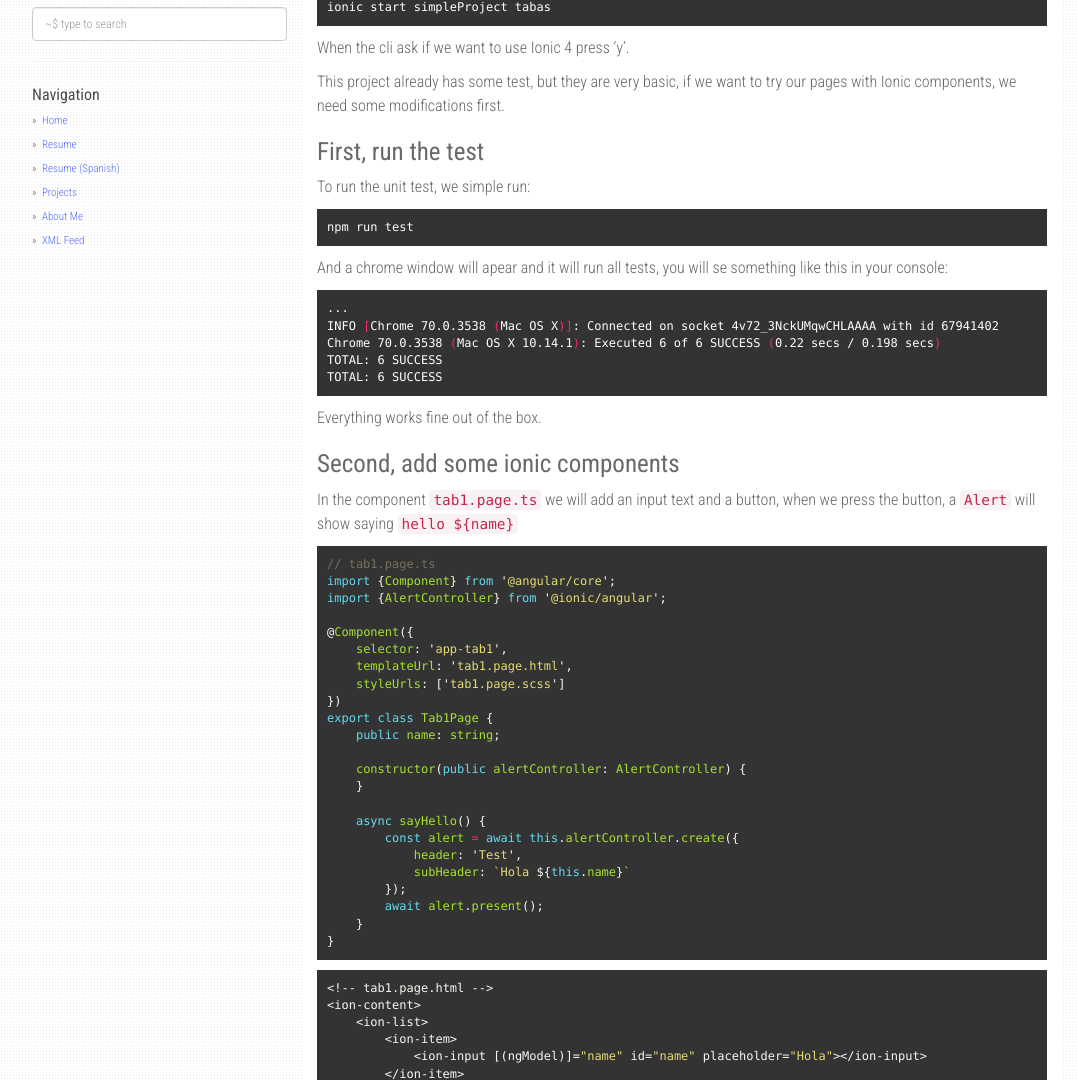
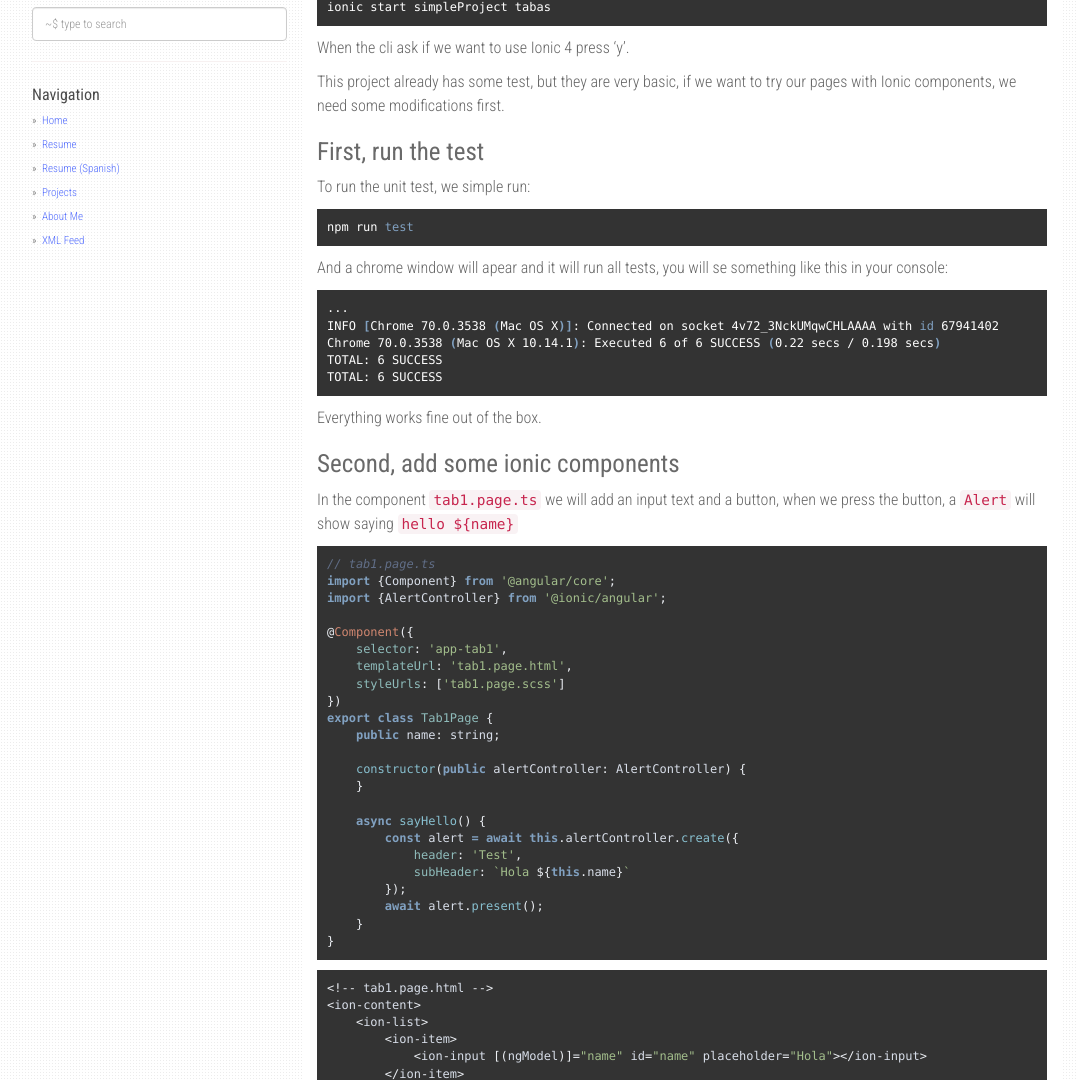
Before and after one commit to aVolpe/aVolpe.github.io, a Jekyll site: the page built from _posts/2018-12-07-test-ionic-4.md, in a window 1280 px wide and 1400 px high. Shown: the part 320-1400 px from the top of the window, without its empty margins (53-1131 px from the left). Built offline with Jekyll 4.4.1, drawn with Linux system fonts in a browser that asks for light colours; nearby versions of some CDN libraries; comment, search, counter and statistics services are not loaded.

Commit message:
feat: Improve syntax highligth and comments and share
Comments and share are rarely used features of this blog.

```diff
--- a/_layouts/post.html
+++ b/_layouts/post.html
@@ -14,7 +14,6 @@
 
 <div class="content">
   <div class="post">{{ content }}</div>
-  {% include share-page.html %}
 </div>
 
 {% assign hasSimilar = '' %}
@@ -53,21 +52,3 @@
     <a class="next" href="{{ page.next.url }}">{{ page.next.title }} &raquo;</a>
   {% endif %}
 </div>
-
-<div class="disqus-comments">
-  <div id="disqus_thread"></div>
-  <script type="text/javascript">
-    /* <![CDATA[ */
-    var disqus_shortname = "{{ site.disqus_shortname }}";
-    var disqus_identifier = "{{ site.url }}_{{ page.title }}";
-    var disqus_title = "{{ page.title }}";
-
-    /* * * DON'T EDIT BELOW THIS LINE * * */
-    (function() {
-        var dsq = document.createElement('script'); dsq.type = 'text/javascript'; dsq.async = true;
-        dsq.src = '//' + disqus_shortname + '.disqus.com/embed.js';
-        (document.getElementsByTagName('head')[0] || document.getElementsByTagName('body')[0]).appendChild(dsq);
-    })();
-    /* ]]> */
-  </script>
-</div>
--- a/static/css/syntax.css
+++ b/static/css/syntax.css
@@ -1,59 +1,86 @@
-.highlight .hll { background-color: #49483e }
-.highlight .c { color: #75715e } /* Comment */
-.highlight .err { color: #960050; background-color: #1e0010 } /* Error */
-.highlight .k { color: #66d9ef } /* Keyword */
-.highlight .l { color: #ae81ff } /* Literal */
-.highlight .n { color: #f8f8f2 } /* Name */
-.highlight .o { color: #f92672 } /* Operator */
-.highlight .p { color: #f8f8f2 } /* Punctuation */
-.highlight .cm { color: #75715e } /* Comment.Multiline */
-.highlight .cp { color: #75715e } /* Comment.Preproc */
-.highlight .c1 { color: #75715e } /* Comment.Single */
-.highlight .cs { color: #75715e } /* Comment.Special */
-.highlight .ge { font-style: italic } /* Generic.Emph */
-.highlight .gs { font-weight: bold } /* Generic.Strong */
-.highlight .kc { color: #66d9ef } /* Keyword.Constant */
-.highlight .kd { color: #66d9ef } /* Keyword.Declaration */
-.highlight .kn { color: #f92672 } /* Keyword.Namespace */
-.highlight .kp { color: #66d9ef } /* Keyword.Pseudo */
-.highlight .kr { color: #66d9ef } /* Keyword.Reserved */
-.highlight .kt { color: #66d9ef } /* Keyword.Type */
-.highlight .ld { color: #e6db74 } /* Literal.Date */
-.highlight .m { color: #ae81ff } /* Literal.Number */
-.highlight .s { color: #e6db74 } /* Literal.String */
-.highlight .na { color: #a6e22e } /* Name.Attribute */
-.highlight .nb { color: #f8f8f2 } /* Name.Builtin */
-.highlight .nc { color: #a6e22e } /* Name.Class */
-.highlight .no { color: #66d9ef } /* Name.Constant */
-.highlight .nd { color: #a6e22e } /* Name.Decorator */
-.highlight .ni { color: #f8f8f2 } /* Name.Entity */
-.highlight .ne { color: #a6e22e } /* Name.Exception */
-.highlight .nf { color: #a6e22e } /* Name.Function */
-.highlight .nl { color: #f8f8f2 } /* Name.Label */
-.highlight .nn { color: #f8f8f2 } /* Name.Namespace */
-.highlight .nx { color: #a6e22e } /* Name.Other */
-.highlight .py { color: #f8f8f2 } /* Name.Property */
-.highlight .nt { color: #f92672 } /* Name.Tag */
-.highlight .nv { color: #f8f8f2 } /* Name.Variable */
-.highlight .ow { color: #f92672 } /* Operator.Word */
-.highlight .w { color: #f8f8f2 } /* Text.Whitespace */
-.highlight .mf { color: #ae81ff } /* Literal.Number.Float */
-.highlight .mh { color: #ae81ff } /* Literal.Number.Hex */
-.highlight .mi { color: #ae81ff } /* Literal.Number.Integer */
-.highlight .mo { color: #ae81ff } /* Literal.Number.Oct */
-.highlight .sb { color: #e6db74 } /* Literal.String.Backtick */
-.highlight .sc { color: #e6db74 } /* Literal.String.Char */
-.highlight .sd { color: #e6db74 } /* Literal.String.Doc */
-.highlight .s2 { color: #e6db74 } /* Literal.String.Double */
-.highlight .se { color: #ae81ff } /* Literal.String.Escape */
-.highlight .sh { color: #e6db74 } /* Literal.String.Heredoc */
-.highlight .si { color: #e6db74 } /* Literal.String.Interpol */
-.highlight .sx { color: #e6db74 } /* Literal.String.Other */
-.highlight .sr { color: #e6db74 } /* Literal.String.Regex */
-.highlight .s1 { color: #e6db74 } /* Literal.String.Single */
-.highlight .ss { color: #e6db74 } /* Literal.String.Symbol */
-.highlight .bp { color: #f8f8f2 } /* Name.Builtin.Pseudo */
-.highlight .vc { color: #f8f8f2 } /* Name.Variable.Class */
-.highlight .vg { color: #f8f8f2 } /* Name.Variable.Global */
-.highlight .vi { color: #f8f8f2 } /* Name.Variable.Instance */
-.highlight .il { color: #ae81ff } /* Literal.Number.Integer.Long */
+/* This file was generated using `pygmentize -S nord-darker -f html -a .highlight` */
+pre { line-height: 125%; }
+td.linenos .normal { color: #D8DEE9; background-color: #242933; padding-left: 5px; padding-right: 5px; }
+span.linenos { color: #D8DEE9; background-color: #242933; padding-left: 5px; padding-right: 5px; }
+td.linenos .special { color: #242933; background-color: #D8DEE9; padding-left: 5px; padding-right: 5px; }
+span.linenos.special { color: #242933; background-color: #D8DEE9; padding-left: 5px; padding-right: 5px; }
+.highlight .hll { background-color: #3B4252 }
+.highlight { background: #242933; color: #d8dee9 }
+.highlight .c { color: #616e87; font-style: italic } /* Comment */
+.highlight .err { color: #bf616a } /* Error */
+.highlight .esc { color: #d8dee9 } /* Escape */
+.highlight .g { color: #d8dee9 } /* Generic */
+.highlight .k { color: #81a1c1; font-weight: bold } /* Keyword */
+.highlight .l { color: #d8dee9 } /* Literal */
+.highlight .n { color: #d8dee9 } /* Name */
+.highlight .o { color: #81a1c1; font-weight: bold } /* Operator */
+.highlight .x { color: #d8dee9 } /* Other */
+.highlight .p { color: #eceff4 } /* Punctuation */
+.highlight .ch { color: #616e87; font-style: italic } /* Comment.Hashbang */
+.highlight .cm { color: #616e87; font-style: italic } /* Comment.Multiline */
+.highlight .cp { color: #5e81ac; font-style: italic } /* Comment.Preproc */
+.highlight .cpf { color: #616e87; font-style: italic } /* Comment.PreprocFile */
+.highlight .c1 { color: #616e87; font-style: italic } /* Comment.Single */
+.highlight .cs { color: #616e87; font-style: italic } /* Comment.Special */
+.highlight .gd { color: #bf616a } /* Generic.Deleted */
+.highlight .ge { color: #d8dee9; font-style: italic } /* Generic.Emph */
+.highlight .ges { color: #d8dee9 } /* Generic.EmphStrong */
+.highlight .gr { color: #bf616a } /* Generic.Error */
+.highlight .gh { color: #88c0d0; font-weight: bold } /* Generic.Heading */
+.highlight .gi { color: #a3be8c } /* Generic.Inserted */
+.highlight .go { color: #d8dee9 } /* Generic.Output */
+.highlight .gp { color: #616e88; font-weight: bold } /* Generic.Prompt */
+.highlight .gs { color: #d8dee9; font-weight: bold } /* Generic.Strong */
+.highlight .gu { color: #88c0d0; font-weight: bold } /* Generic.Subheading */
+.highlight .gt { color: #bf616a } /* Generic.Traceback */
+.highlight .kc { color: #81a1c1; font-weight: bold } /* Keyword.Constant */
+.highlight .kd { color: #81a1c1; font-weight: bold } /* Keyword.Declaration */
+.highlight .kn { color: #81a1c1; font-weight: bold } /* Keyword.Namespace */
+.highlight .kp { color: #81a1c1 } /* Keyword.Pseudo */
+.highlight .kr { color: #81a1c1; font-weight: bold } /* Keyword.Reserved */
+.highlight .kt { color: #81a1c1 } /* Keyword.Type */
+.highlight .ld { color: #d8dee9 } /* Literal.Date */
+.highlight .m { color: #b48ead } /* Literal.Number */
+.highlight .s { color: #a3be8c } /* Literal.String */
+.highlight .na { color: #8fbcbb } /* Name.Attribute */
+.highlight .nb { color: #81a1c1 } /* Name.Builtin */
+.highlight .nc { color: #8fbcbb } /* Name.Class */
+.highlight .no { color: #8fbcbb } /* Name.Constant */
+.highlight .nd { color: #d08770 } /* Name.Decorator */
+.highlight .ni { color: #d08770 } /* Name.Entity */
+.highlight .ne { color: #bf616a } /* Name.Exception */
+.highlight .nf { color: #88c0d0 } /* Name.Function */
+.highlight .nl { color: #d8dee9 } /* Name.Label */
+.highlight .nn { color: #8fbcbb } /* Name.Namespace */
+.highlight .nx { color: #d8dee9 } /* Name.Other */
+.highlight .py { color: #d8dee9 } /* Name.Property */
+.highlight .nt { color: #81a1c1 } /* Name.Tag */
+.highlight .nv { color: #d8dee9 } /* Name.Variable */
+.highlight .ow { color: #81a1c1; font-weight: bold } /* Operator.Word */
+.highlight .pm { color: #eceff4 } /* Punctuation.Marker */
+.highlight .w { color: #d8dee9 } /* Text.Whitespace */
+.highlight .mb { color: #b48ead } /* Literal.Number.Bin */
+.highlight .mf { color: #b48ead } /* Literal.Number.Float */
+.highlight .mh { color: #b48ead } /* Literal.Number.Hex */
+.highlight .mi { color: #b48ead } /* Literal.Number.Integer */
+.highlight .mo { color: #b48ead } /* Literal.Number.Oct */
+.highlight .sa { color: #a3be8c } /* Literal.String.Affix */
+.highlight .sb { color: #a3be8c } /* Literal.String.Backtick */
+.highlight .sc { color: #a3be8c } /* Literal.String.Char */
+.highlight .dl { color: #a3be8c } /* Literal.String.Delimiter */
+.highlight .sd { color: #616e87 } /* Literal.String.Doc */
+.highlight .s2 { color: #a3be8c } /* Literal.String.Double */
+.highlight .se { color: #ebcb8b } /* Literal.String.Escape */
+.highlight .sh { color: #a3be8c } /* Literal.String.Heredoc */
+.highlight .si { color: #a3be8c } /* Literal.String.Interpol */
+.highlight .sx { color: #a3be8c } /* Literal.String.Other */
+.highlight .sr { color: #ebcb8b } /* Literal.String.Regex */
+.highlight .s1 { color: #a3be8c } /* Literal.String.Single */
+.highlight .ss { color: #a3be8c } /* Literal.String.Symbol */
+.highlight .bp { color: #81a1c1 } /* Name.Builtin.Pseudo */
+.highlight .fm { color: #88c0d0 } /* Name.Function.Magic */
+.highlight .vc { color: #d8dee9 } /* Name.Variable.Class */
+.highlight .vg { color: #d8dee9 } /* Name.Variable.Global */
+.highlight .vi { color: #d8dee9 } /* Name.Variable.Instance */
+.highlight .vm { color: #d8dee9 } /* Name.Variable.Magic */
+.highlight .il { color: #b48ead } /* Literal.Number.Integer.Long */
```
Also changed, not shown: .gitpod.yml (deleted), .travis.yml (deleted), README.md, _config.yml (line endings or trailing spaces).
